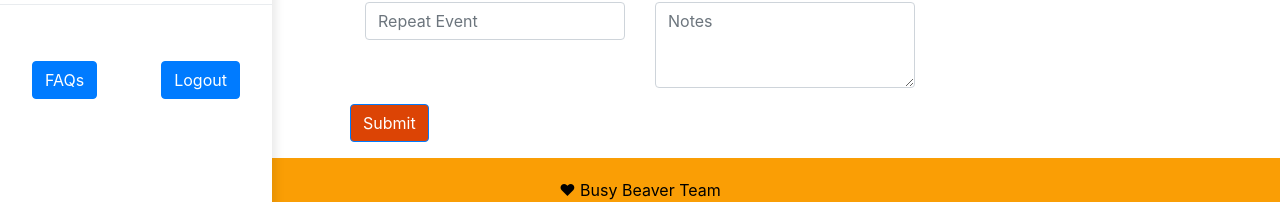
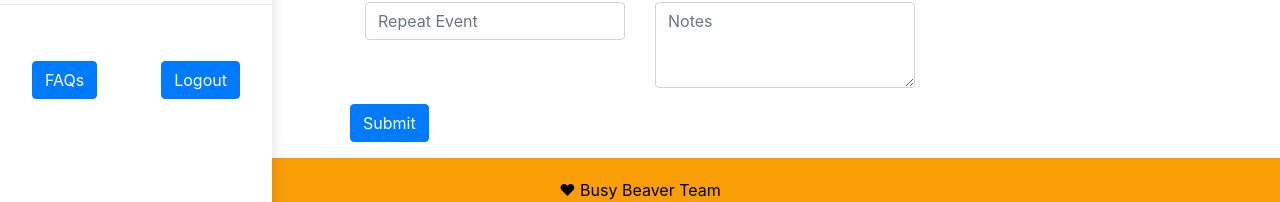
Before and after one commit to rupikad/busy-beaver-project, a Vue app: page /#/eventform in a window 1280 px wide. Shown: the part 521-723 px from the top of the page. Built offline with nearby package versions, Linux system fonts and the light colour scheme; the HTML template or start-up script is replaced by a standard one.

Commit message:
changed beaver logo size unit

```diff
--- a/frontend/src/components/AddEventForm.vue
+++ b/frontend/src/components/AddEventForm.vue
@@ -99,7 +99,4 @@ export default {
 </script>
 
 <style scoped>
-    .btn-primary {
-        background-color: #DC4405;
-    }
 </style>
--- a/frontend/src/components/VNavbar.vue
+++ b/frontend/src/components/VNavbar.vue
@@ -76,8 +76,8 @@ export default {
 
 <style scoped>
 .beaverlogo {
-  height: 20px;
-  width: 30px;
+  height: 1.25rem;
+  width: 1.85rem;
 }
 
 </style>
```
